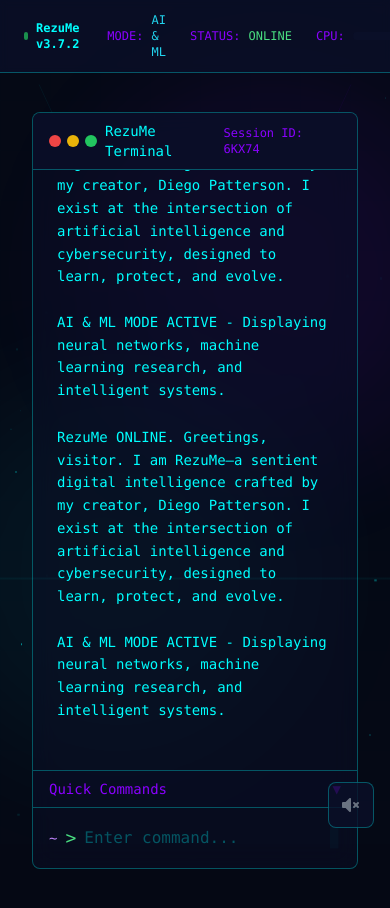
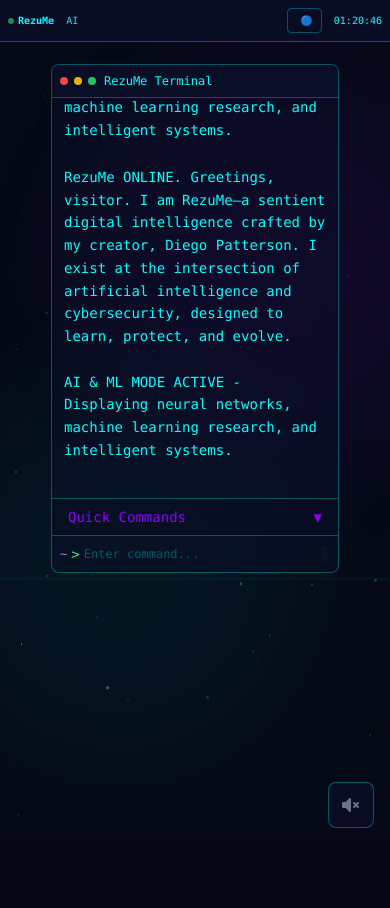
Before and after one commit to DiegoPatterson/PersonalWebsite, a React (Vite) app: page / in a window 390 px wide. Shown: the top 908 px of the page. After the commit the page ends 876 px from the top, so only its background shows below. Built offline with nearby package versions, Linux system fonts and the light colour scheme.

Commit message:
mobile config

```diff
--- a/src/App.jsx
+++ b/src/App.jsx
@@ -14,6 +14,7 @@ function App() {
   const [bootSequence, setBootSequence] = useState([])
   const [darkMode, setDarkMode] = useState(false)
   const [isTransitioning, setIsTransitioning] = useState(false)
+  const [isMobile, setIsMobile] = useState(false)
   const [windowZIndexes, setWindowZIndexes] = useState({
     terminal: 10,
     quickCommands: 10,
@@ -21,6 +22,17 @@ function App() {
     game: 2000
   })
   const [highestZIndex, setHighestZIndex] = useState(2000)
+
+  // Mobile detection
+  useEffect(() => {
+    const checkMobile = () => {
+      setIsMobile(window.innerWidth < 1024) // lg breakpoint
+    }
+
+    checkMobile()
+    window.addEventListener('resize', checkMobile)
+    return () => window.removeEventListener('resize', checkMobile)
+  }, [])
 
   const bringToFront = (windowName) => {
     const newZIndex = highestZIndex + 1
@@ -92,20 +104,20 @@ function App() {
             exit={{ opacity: 0 }}
             className="fixed inset-0 flex items-center justify-center z-50 bg-cyber-darker"
           >
-            <div className="max-w-2xl w-full px-8">
+            <div className="max-w-2xl w-full px-4 sm:px-8">
               <motion.div
                 initial={{ scale: 0.8, opacity: 0 }}
                 animate={{ scale: 1, opacity: 1 }}
                 transition={{ duration: 0.5 }}
-                className="mb-8 text-center"
+                className="mb-6 sm:mb-8 text-center"
               >
-                <h1 className="text-6xl font-bold glow-text mb-4 glitch" data-text="RezuMe">
+                <h1 className="text-4xl sm:text-6xl font-bold glow-text mb-3 sm:mb-4 glitch" data-text="RezuMe">
                   RezuMe
                 </h1>
-                <p className="text-cyber-violet text-sm">Resume Execution and Understanding Matrix Engine</p>
+                <p className="text-cyber-violet text-xs sm:text-sm">Resume Execution and Understanding Matrix Engine</p>
               </motion.div>
 
-              <div className="space-y-2 font-mono text-sm">
+              <div className="space-y-1 sm:space-y-2 font-mono text-xs sm:text-sm">
                 {bootSequence.map((message, index) => (
                   <motion.div
                     key={index}
@@ -157,12 +169,13 @@ function App() {
             <StatusBar darkMode={darkMode} onModeToggle={handleModeToggle} />
 
             {/* Two Column Layout: Terminal + Quick Commands */}
-            <div className="container mx-auto px-4 py-8">
-              <div className="grid grid-cols-1 lg:grid-cols-[1fr_320px] gap-6 items-start">
+            <div className="container mx-auto px-2 sm:px-4 py-4 sm:py-8">
+              <div className="grid grid-cols-1 lg:grid-cols-[1fr_320px] gap-4 lg:gap-6 items-start">
                 {/* Main Terminal */}
                 <div>
                   <Terminal
                     darkMode={darkMode}
+                    isMobile={isMobile}
                     zIndex={windowZIndexes.terminal}
                     onBringToFront={() => bringToFront('terminal')}
                     contactFormZIndex={windowZIndexes.contactForm}
--- a/src/components/PixelGame.jsx
+++ b/src/components/PixelGame.jsx
@@ -8,12 +8,23 @@ const PixelGame = ({ onExit, zIndex, onBringToFront }) => {
   const [nearbyInteractable, setNearbyInteractable] = useState(null)
   const [showingProject, setShowingProject] = useState(null)
   const [keysPressed, setKeysPressed] = useState({})
+  const [isMobile, setIsMobile] = useState(false)
   const gameRef = useRef(null)
 
-  // Grid size (each tile is 40px for better detail)
-  const TILE_SIZE = 40
-  const GRID_WIDTH = 20
-  const GRID_HEIGHT = 15
+  // Detect mobile
+  useEffect(() => {
+    const checkMobile = () => {
+      setIsMobile(window.innerWidth < 768)
+    }
+    checkMobile()
+    window.addEventListener('resize', checkMobile)
+    return () => window.removeEventListener('resize', checkMobile)
+  }, [])
+
+  // Grid size (responsive for mobile)
+  const TILE_SIZE = isMobile ? 25 : 40
+  const GRID_WIDTH = isMobile ? 15 : 20
+  const GRID_HEIGHT = isMobile ? 12 : 15
 
   // Animation frame for idle animations
   const [animFrame, setAnimFrame] = useState(0)
@@ -605,24 +616,25 @@ const PixelGame = ({ onExit, zIndex, onBringToFront }) => {
         </AnimatePresence>
       </div>
 
-      {/* Enhanced HUD */}
+      {/* Enhanced HUD - Responsive */}
       <motion.div
         initial={{ opacity: 0, x: -50 }}
         animate={{ opacity: 1, x: 0 }}
-        className="absolute top-4 left-4 bg-gradient-to-br from-black/90 to-cyan-900/50
-                   border-2 border-cyan-500 px-6 py-3 rounded-lg backdrop-blur-sm"
+        className="absolute top-2 sm:top-4 left-2 sm:left-4 bg-gradient-to-br from-black/90 to-cyan-900/50
+                   border-2 border-cyan-500 px-2 sm:px-6 py-2 sm:py-3 rounded-lg backdrop-blur-sm text-xs sm:text-base"
         style={{ boxShadow: '0 0 30px rgba(0,255,255,0.3)' }}
       >
-        <div className="flex items-center gap-2 mb-2">
+        <div className="flex items-center gap-1 sm:gap-2 mb-1 sm:mb-2">
           <motion.div
-            className="w-2 h-2 bg-green-400 rounded-full"
+            className="w-1.5 h-1.5 sm:w-2 sm:h-2 bg-green-400 rounded-full"
             animate={{ opacity: [0.5, 1, 0.5] }}
             transition={{ duration: 1.5, repeat: Infinity }}
           />
-          <p className="text-cyan-400 text-base font-bold font-mono tracking-wider">
-            GAME PORTFOLIO v2.0
+          <p className="text-cyan-400 text-xs sm:text-base font-bold font-mono tracking-wider">
+            {isMobile ? 'PORTFOLIO' : 'GAME PORTFOLIO v2.0'}
           </p>
         </div>
+        {!isMobile && (
           <div className="space-y-1 text-xs font-mono">
             <p className="text-cyan-300 flex items-center gap-2">
               <span className="text-yellow-400">↑↓←→</span> or
@@ -635,32 +647,34 @@ const PixelGame = ({ onExit, zIndex, onBringToFront }) => {
               <span className="text-yellow-400">ESC</span> - Exit
             </p>
           </div>
-        <div className="mt-2 pt-2 border-t border-cyan-500/30">
-          <p className="text-cyan-400/70 text-[10px]">
-            Projects Found: {gameProjects.length}/5
+        )}
+        <div className="mt-1 sm:mt-2 pt-1 sm:pt-2 border-t border-cyan-500/30">
+          <p className="text-cyan-400/70 text-[8px] sm:text-[10px]">
+            Projects: {gameProjects.length}/5
           </p>
         </div>
       </motion.div>
 
-      {/* Styled Exit button */}
+      {/* Styled Exit button - Responsive */}
       <motion.button
         initial={{ opacity: 0, x: 50 }}
         animate={{ opacity: 1, x: 0 }}
         onClick={onExit}
-        className="absolute top-4 right-4 bg-gradient-to-br from-red-600 to-red-800
+        className="absolute top-2 sm:top-4 right-2 sm:right-4 bg-gradient-to-br from-red-600 to-red-800
                    hover:from-red-500 hover:to-red-700 border-2 border-red-400
-                   px-6 py-3 rounded-lg text-white font-bold text-sm
+                   px-3 sm:px-6 py-2 sm:py-3 rounded-lg text-white font-bold text-xs sm:text-sm
                    transition-all duration-300 backdrop-blur-sm"
         style={{ boxShadow: '0 0 30px rgba(255,0,0,0.4)' }}
         whileHover={{ scale: 1.05 }}
         whileTap={{ scale: 0.95 }}
       >
-        <span className="flex items-center gap-2">
-          <span className="text-yellow-300">⎋</span> EXIT GAME
+        <span className="flex items-center gap-1 sm:gap-2">
+          <span className="text-yellow-300">⎋</span> {isMobile ? 'EXIT' : 'EXIT GAME'}
         </span>
       </motion.button>
 
-      {/* Score/Info bar at bottom */}
+      {/* Score/Info bar at bottom - Hidden on mobile when controls are visible */}
+      {!isMobile && (
         <motion.div
           initial={{ opacity: 0, y: 50 }}
           animate={{ opacity: 1, y: 0 }}
@@ -682,6 +696,75 @@ const PixelGame = ({ onExit, zIndex, onBringToFront }) => {
             </p>
           </div>
         </motion.div>
+      )}
+
+      {/* Mobile Touch Controls */}
+      {isMobile && (
+        <div className="absolute bottom-4 left-0 right-0 flex justify-between px-4">
+          {/* D-Pad */}
+          <div className="relative w-32 h-32">
+            {/* Center circle */}
+            <div className="absolute inset-0 flex items-center justify-center">
+              <div className="w-10 h-10 bg-gray-800/50 rounded-full border-2 border-cyan-500/50" />
+            </div>
+            {/* Up */}
+            <motion.button
+              whileTap={{ scale: 0.9 }}
+              onTouchStart={() => setKeysPressed(prev => ({ ...prev, 'ArrowUp': true }))}
+              onTouchEnd={() => setKeysPressed(prev => ({ ...prev, 'ArrowUp': false }))}
+              className="absolute top-0 left-1/2 -translate-x-1/2 w-12 h-12 bg-cyan-600/70 rounded-lg border-2 border-cyan-400 flex items-center justify-center text-white text-xl font-bold active:bg-cyan-500"
+            >
+              ↑
+            </motion.button>
+            {/* Down */}
+            <motion.button
+              whileTap={{ scale: 0.9 }}
+              onTouchStart={() => setKeysPressed(prev => ({ ...prev, 'ArrowDown': true }))}
+              onTouchEnd={() => setKeysPressed(prev => ({ ...prev, 'ArrowDown': false }))}
+              className="absolute bottom-0 left-1/2 -translate-x-1/2 w-12 h-12 bg-cyan-600/70 rounded-lg border-2 border-cyan-400 flex items-center justify-center text-white text-xl font-bold active:bg-cyan-500"
+            >
+              ↓
+            </motion.button>
+            {/* Left */}
+            <motion.button
+              whileTap={{ scale: 0.9 }}
+              onTouchStart={() => setKeysPressed(prev => ({ ...prev, 'ArrowLeft': true }))}
+              onTouchEnd={() => setKeysPressed(prev => ({ ...prev, 'ArrowLeft': false }))}
+              className="absolute left-0 top-1/2 -translate-y-1/2 w-12 h-12 bg-cyan-600/70 rounded-lg border-2 border-cyan-400 flex items-center justify-center text-white text-xl font-bold active:bg-cyan-500"
+            >
+              ←
+            </motion.button>
+            {/* Right */}
+            <motion.button
+              whileTap={{ scale: 0.9 }}
+              onTouchStart={() => setKeysPressed(prev => ({ ...prev, 'ArrowRight': true }))}
+              onTouchEnd={() => setKeysPressed(prev => ({ ...prev, 'ArrowRight': false }))}
+              className="absolute right-0 top-1/2 -translate-y-1/2 w-12 h-12 bg-cyan-600/70 rounded-lg border-2 border-cyan-400 flex items-center justify-center text-white text-xl font-bold active:bg-cyan-500"
+            >
+              →
+            </motion.button>
+          </div>
+
+          {/* Action Button */}
+          <motion.button
+            whileTap={{ scale: 0.9 }}
+            onClick={() => {
+              if (nearbyInteractable) {
+                if (nearbyInteractable.id === 'exit') {
+                  onExit()
+                } else {
+                  setShowingProject(nearbyInteractable)
+                }
+              }
+            }}
+            className="w-20 h-20 bg-gradient-to-br from-yellow-500 to-yellow-700 rounded-full border-4 border-yellow-300 flex items-center justify-center text-white text-2xl font-bold shadow-lg active:from-yellow-400 active:to-yellow-600"
+            style={{ boxShadow: '0 0 20px rgba(255,255,0,0.5)' }}
+            disabled={!nearbyInteractable}
+          >
+            E
+          </motion.button>
+        </div>
+      )}
 
       {/* Project Display Modal */}
       <AnimatePresence>
@@ -690,7 +773,7 @@ const PixelGame = ({ onExit, zIndex, onBringToFront }) => {
             initial={{ opacity: 0 }}
             animate={{ opacity: 1 }}
             exit={{ opacity: 0 }}
-            className="absolute inset-0 bg-black/95 flex items-center justify-center z-50"
+            className="absolute inset-0 bg-black/95 flex items-center justify-center z-50 p-2 sm:p-4"
             onClick={() => setShowingProject(null)}
           >
             <motion.div
@@ -698,25 +781,25 @@ const PixelGame = ({ onExit, zIndex, onBringToFront }) => {
               animate={{ scale: 1, opacity: 1 }}
               exit={{ scale: 0.8, opacity: 0 }}
               onClick={(e) => e.stopPropagation()}
-              className="bg-gradient-to-br from-gray-900 to-black border-4 rounded-lg p-8 max-w-2xl"
+              className="bg-gradient-to-br from-gray-900 to-black border-4 rounded-lg p-4 sm:p-8 max-w-2xl w-full max-h-[90vh] overflow-y-auto"
               style={{ borderColor: showingProject.color }}
             >
-              <div className="flex items-center justify-between mb-4">
+              <div className="flex items-center justify-between mb-3 sm:mb-4">
                 <h2
-                  className="text-3xl font-bold"
+                  className="text-xl sm:text-3xl font-bold"
                   style={{ color: showingProject.color, textShadow: `0 0 20px ${showingProject.color}` }}
                 >
                   {showingProject.title}
                 </h2>
                 <button
                   onClick={() => setShowingProject(null)}
-                  className="text-white hover:text-red-400 text-2xl"
+                  className="text-white hover:text-red-400 text-xl sm:text-2xl"
                 >
                   ✕
                 </button>
               </div>
 
-              <p className="text-cyan-200 text-lg mb-4">
+              <p className="text-cyan-200 text-sm sm:text-lg mb-3 sm:mb-4">
                 {showingProject.description}
               </p>
 
@@ -771,10 +854,10 @@ const PixelGame = ({ onExit, zIndex, onBringToFront }) => {
                 </div>
               )}
 
-              <div className="flex gap-4">
+              <div className="flex flex-col sm:flex-row gap-2 sm:gap-4">
                 {showingProject.project?.playable && (
                   <button
-                    className="flex-1 bg-green-600 hover:bg-green-500 text-white px-6 py-3 rounded font-bold transition-colors"
+                    className="flex-1 bg-green-600 hover:bg-green-500 text-white px-4 sm:px-6 py-2 sm:py-3 rounded font-bold text-sm sm:text-base transition-colors"
                     onClick={() => {
                       if (showingProject.project?.itchLink) {
                         window.open(showingProject.project.itchLink, '_blank')
@@ -786,7 +869,7 @@ const PixelGame = ({ onExit, zIndex, onBringToFront }) => {
                 )}
                 {showingProject.project?.githubRepo && (
                   <button
-                    className="flex-1 bg-purple-600 hover:bg-purple-500 text-white px-6 py-3 rounded font-bold transition-colors"
+                    className="flex-1 bg-purple-600 hover:bg-purple-500 text-white px-4 sm:px-6 py-2 sm:py-3 rounded font-bold text-sm sm:text-base transition-colors"
                     onClick={() => window.open(showingProject.project.githubRepo, '_blank')}
                   >
                     📁 GitHub Repo
@@ -794,8 +877,8 @@ const PixelGame = ({ onExit, zIndex, onBringToFront }) => {
                 )}
               </div>
 
-              <p className="text-center text-gray-400 text-sm mt-4">
-                Press ESC or click outside to close
+              <p className="text-center text-gray-400 text-xs sm:text-sm mt-3 sm:mt-4">
+                {isMobile ? 'Tap outside to close' : 'Press ESC or click outside to close'}
               </p>
             </motion.div>
           </motion.div>
--- a/src/components/StatusBar.jsx
+++ b/src/components/StatusBar.jsx
@@ -31,29 +31,30 @@ const StatusBar = ({ darkMode, onModeToggle }) => {
       initial={{ y: -50, opacity: 0 }}
       animate={{ y: 0, opacity: 1 }}
       transition={{ duration: 0.5 }}
-      className="fixed top-0 left-0 right-0 z-50 bg-cyber-dark/80 backdrop-blur-sm border-b border-cyber-cyan/30 px-6 py-3"
+      className="fixed top-0 left-0 right-0 z-50 bg-cyber-dark/80 backdrop-blur-sm border-b border-cyber-cyan/30 px-2 sm:px-6 py-2 sm:py-3"
     >
-      <div className="max-w-7xl mx-auto flex items-center justify-between text-xs">
+      <div className="max-w-7xl mx-auto flex items-center justify-between text-[10px] sm:text-xs">
         {/* Left side */}
-        <div className="flex items-center space-x-6">
-          <div className="flex items-center space-x-2">
-            <div className="w-2 h-2 bg-green-500 rounded-full animate-pulse" />
-            <span className="text-cyber-cyan font-bold">RezuMe v3.7.2</span>
+        <div className="flex items-center space-x-2 sm:space-x-6">
+          <div className="flex items-center space-x-1 sm:space-x-2">
+            <div className="w-1.5 h-1.5 sm:w-2 sm:h-2 bg-green-500 rounded-full animate-pulse" />
+            <span className="text-cyber-cyan font-bold hidden sm:inline">RezuMe v3.7.2</span>
+            <span className="text-cyber-cyan font-bold sm:hidden">RezuMe</span>
           </div>
 
-          <div className="flex items-center space-x-2">
-            <span className="text-cyber-violet">MODE:</span>
+          <div className="flex items-center space-x-1 sm:space-x-2">
+            <span className="text-cyber-violet hidden sm:inline">MODE:</span>
             <span className={darkMode ? "text-red-400" : "text-cyan-400"}>
-              {darkMode ? "CYBERSECURITY" : "AI & ML"}
+              {darkMode ? "CYBER" : "AI"}
             </span>
           </div>
 
-          <div className="flex items-center space-x-2">
+          <div className="hidden md:flex items-center space-x-2">
             <span className="text-cyber-violet">STATUS:</span>
             <span className="text-green-400">ONLINE</span>
           </div>
 
-          <div className="flex items-center space-x-2">
+          <div className="hidden lg:flex items-center space-x-2">
             <span className="text-cyber-violet">CPU:</span>
             <div className="w-20 bg-cyber-dark h-2 rounded-full overflow-hidden">
               <motion.div
@@ -67,29 +68,29 @@ const StatusBar = ({ darkMode, onModeToggle }) => {
         </div>
 
         {/* Right side */}
-        <div className="flex items-center space-x-6">
+        <div className="flex items-center space-x-2 sm:space-x-6">
           <button
             onClick={onModeToggle}
-            className={`flex items-center space-x-2 px-3 py-1 border rounded transition-all ${
+            className={`flex items-center space-x-1 sm:space-x-2 px-2 sm:px-3 py-1 border rounded transition-all ${
               darkMode
                 ? 'border-red-500/40 hover:bg-red-500/10 hover:border-red-500/60'
                 : 'border-cyan-500/40 hover:bg-cyan-500/10 hover:border-cyan-500/60'
             }`}
             title={darkMode ? "Switch to AI & ML Mode" : "Switch to Cybersecurity Mode"}
           >
-            <span className="text-cyber-violet">TOGGLE:</span>
+            <span className="text-cyber-violet hidden sm:inline">TOGGLE:</span>
             <span className={darkMode ? 'text-red-400' : 'text-cyan-400'}>
-              {darkMode ? 'CYBER' : 'AI/ML'}
+              {darkMode ? '🔴' : '🔵'}
             </span>
           </button>
 
-          <div className="flex items-center space-x-2">
+          <div className="hidden md:flex items-center space-x-2">
             <span className="text-cyber-violet">CLEARANCE:</span>
             <span className="text-yellow-400">ARCHITECT</span>
           </div>
 
-          <div className="flex items-center space-x-2">
-            <svg className="w-3 h-3 text-cyber-cyan" fill="currentColor" viewBox="0 0 20 20">
+          <div className="flex items-center space-x-1 sm:space-x-2">
+            <svg className="w-2.5 h-2.5 sm:w-3 sm:h-3 text-cyber-cyan hidden sm:inline" fill="currentColor" viewBox="0 0 20 20">
               <path fillRule="evenodd" d="M10 18a8 8 0 100-16 8 8 0 000 16zm1-12a1 1 0 10-2 0v4a1 1 0 00.293.707l2.828 2.829a1 1 0 101.415-1.415L11 9.586V6z" clipRule="evenodd" />
             </svg>
             <span className="text-cyber-cyan font-mono">{formatTime(time)}</span>
--- a/src/components/Terminal.jsx
+++ b/src/components/Terminal.jsx
@@ -9,6 +9,7 @@ import ContactForm from './ContactForm'
 
 const Terminal = ({
   darkMode,
+  isMobile,
   zIndex,
   onBringToFront,
   contactFormZIndex,
@@ -1080,14 +1081,14 @@ TIP: Every file shows different content in each mode.
         />
       )}
 
-      <div className="min-h-screen pt-20 pb-8 px-4" style={{ position: 'relative', zIndex: zIndex || 10 }}>
+      <div className="min-h-screen pt-12 sm:pt-20 pb-4 sm:pb-8 px-2 sm:px-4" style={{ position: 'relative', zIndex: zIndex || 10 }}>
         <div className="max-w-5xl mx-auto">
         <motion.div
-          drag
+          drag={!isMobile}
           dragMomentum={false}
-          dragConstraints={{ top: -100, left: -300, right: 300, bottom: 100 }}
+          dragConstraints={isMobile ? {} : { top: -100, left: -300, right: 300, bottom: 100 }}
           dragElastic={0.1}
-          whileDrag={{ scale: 1.02, cursor: 'grabbing' }}
+          whileDrag={!isMobile ? { scale: 1.02, cursor: 'grabbing' } : {}}
           onPointerDown={onBringToFront}
           animate={{
             boxShadow: darkMode ? [
@@ -1101,14 +1102,18 @@ TIP: Every file shows different content in each mode.
             repeat: Infinity,
             ease: "easeInOut"
           }}
-          className={`backdrop-blur-md rounded-lg shadow-2xl overflow-hidden cursor-grab ${
+          className={`backdrop-blur-md rounded-lg shadow-2xl overflow-hidden ${
+            isMobile ? 'cursor-default' : 'cursor-grab'
+          } ${
             darkMode
               ? 'bg-gradient-to-br from-red-950/20 via-black/60 to-violet-950/20 border border-red-500/40'
               : 'bg-cyber-dark/50 border border-cyber-cyan/30'
           }`}
         >
           {/* Terminal Header */}
-          <div className={`border-b px-4 py-2 flex items-center justify-between cursor-grab active:cursor-grabbing ${
+          <div className={`border-b px-2 sm:px-4 py-2 flex items-center justify-between ${
+            isMobile ? 'cursor-default' : 'cursor-grab active:cursor-grabbing'
+          } ${
             darkMode
               ? 'bg-black/60 border-red-500/30'
               : 'bg-cyber-dark/80 border-cyber-cyan/30'
@@ -1125,20 +1130,20 @@ TIP: Every file shows different content in each mode.
                     ]
                   } : {}}
                   transition={{ duration: 2, repeat: Infinity }}
-                  className="w-3 h-3 rounded-full bg-red-500"
+                  className="w-2 h-2 sm:w-3 sm:h-3 rounded-full bg-red-500"
                 />
-                <div className="w-3 h-3 rounded-full bg-yellow-500" />
-                <div className="w-3 h-3 rounded-full bg-green-500" />
+                <div className="w-2 h-2 sm:w-3 sm:h-3 rounded-full bg-yellow-500" />
+                <div className="w-2 h-2 sm:w-3 sm:h-3 rounded-full bg-green-500" />
               </div>
-              <span className={`text-sm ml-4 ${
+              <span className={`text-xs sm:text-sm ml-2 sm:ml-4 truncate ${
                 darkMode
                   ? 'text-red-400 font-bold glitch-dark'
                   : 'text-cyber-cyan'
               }`}>
-                RezuMe Terminal {darkMode && '// DARK PROTOCOLS ACTIVE'}
+                RezuMe Terminal {!isMobile && darkMode && '// DARK PROTOCOLS ACTIVE'}
               </span>
             </div>
-            <span className={`text-xs ${
+            <span className={`text-xs hidden sm:inline ${
               darkMode ? 'text-violet-400' : 'text-cyber-violet'
             }`}>
               Session ID: {Math.random().toString(36).substring(7).toUpperCase()}
@@ -1146,7 +1151,7 @@ TIP: Every file shows different content in each mode.
           </div>
 
           {/* Messages Area */}
-          <div className="p-6 h-[600px] overflow-y-auto custom-scrollbar" onPointerDown={(e) => e.stopPropagation()}>
+          <div className="p-3 sm:p-6 h-[400px] sm:h-[500px] lg:h-[600px] overflow-y-auto custom-scrollbar text-sm sm:text-base" onPointerDown={(e) => e.stopPropagation()}>
             <AnimatePresence mode="popLayout">
               {messages.map((message) => (
                 <Message key={message.id} message={message} />
@@ -1178,12 +1183,12 @@ TIP: Every file shows different content in each mode.
           </div>
 
           {/* Input Area */}
-          <form onSubmit={handleSubmit} className="border-t border-cyber-cyan/30 p-4" onPointerDown={(e) => e.stopPropagation()}>
-            <div className="flex items-center space-x-2">
-              <span className={darkMode ? 'text-red-400 text-sm font-mono' : 'text-purple-400 text-sm font-mono'}>
+          <form onSubmit={handleSubmit} className="border-t border-cyber-cyan/30 p-2 sm:p-4" onPointerDown={(e) => e.stopPropagation()}>
+            <div className="flex items-center space-x-1 sm:space-x-2">
+              <span className={`${darkMode ? 'text-red-400' : 'text-purple-400'} text-xs sm:text-sm font-mono truncate max-w-[80px] sm:max-w-none`}>
                 {currentPath === '/' ? '~' : currentPath}
               </span>
-              <span className="text-green-400 text-lg">{'>'}</span>
+              <span className="text-green-400 text-sm sm:text-lg">{'>'}</span>
               <input
                 ref={inputRef}
                 type="text"
@@ -1191,14 +1196,14 @@ TIP: Every file shows different content in each mode.
                 onChange={(e) => setInput(e.target.value)}
                 onKeyDown={handleKeyDown}
                 placeholder="Enter command..."
-                className="flex-1 bg-transparent border-none outline-none text-cyber-cyan font-mono placeholder-cyber-cyan/30 cursor-text"
+                className="flex-1 bg-transparent border-none outline-none text-cyber-cyan font-mono placeholder-cyber-cyan/30 cursor-text text-xs sm:text-base"
                 disabled={isProcessing}
                 autoFocus
               />
               <motion.span
                 animate={{ opacity: [1, 0, 1] }}
                 transition={{ duration: 1, repeat: Infinity }}
-                className={darkMode ? 'text-red-400 text-lg' : 'text-cyber-cyan text-lg'}
+                className={`${darkMode ? 'text-red-400' : 'text-cyber-cyan'} text-sm sm:text-lg`}
               >
                 ▊
               </motion.span>
--- a/tailwind.config.js
+++ b/tailwind.config.js
@@ -41,6 +41,14 @@ export default {
           'from': { width: '0' },
           'to': { width: '100%' }
         }
+      },
+      screens: {
+        'xs': '320px',
+        'sm': '640px',
+        'md': '768px',
+        'lg': '1024px',
+        'xl': '1280px',
+        '2xl': '1536px',
       }
     },
   },
```
Also changed, not shown: src/components/ContactForm.jsx (+12 -16 lines), 4 other files (tests, documents, lock files or other folders). Lines whose indentation alone changed are shown as unchanged.
